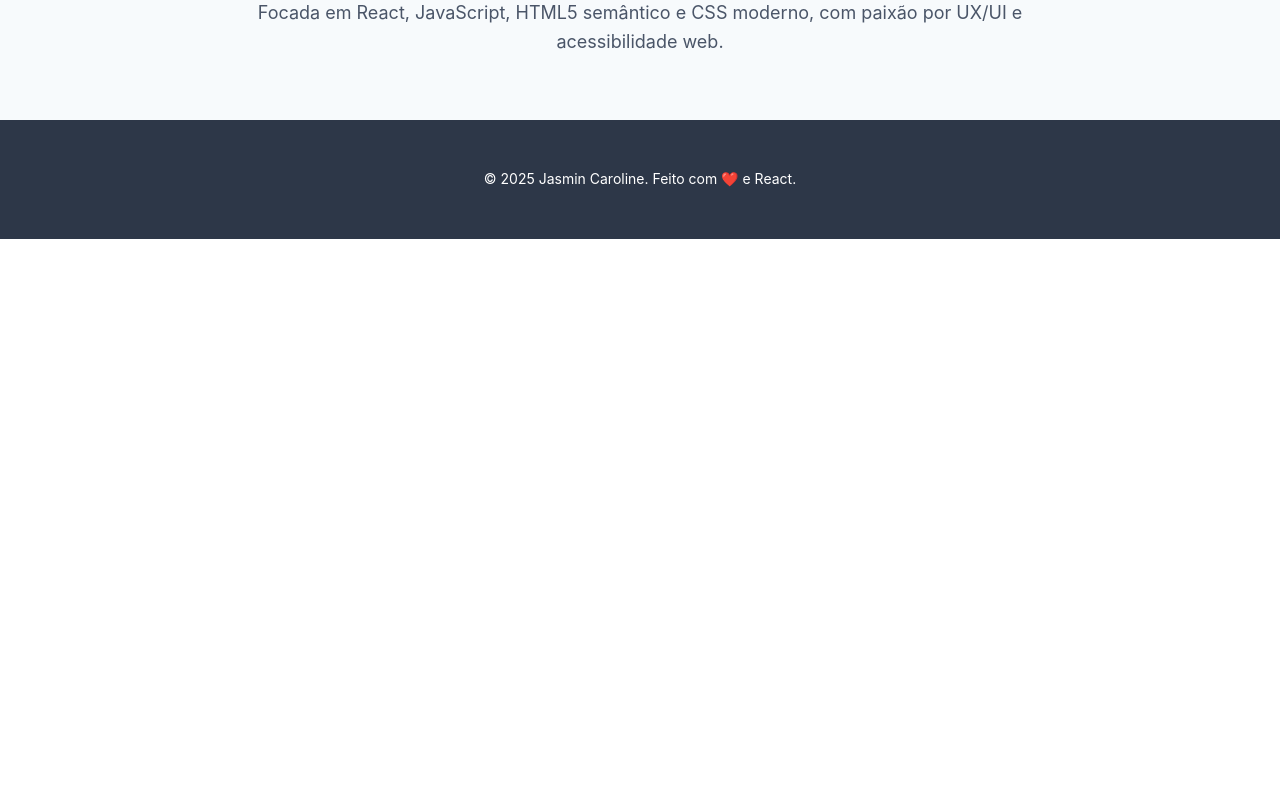
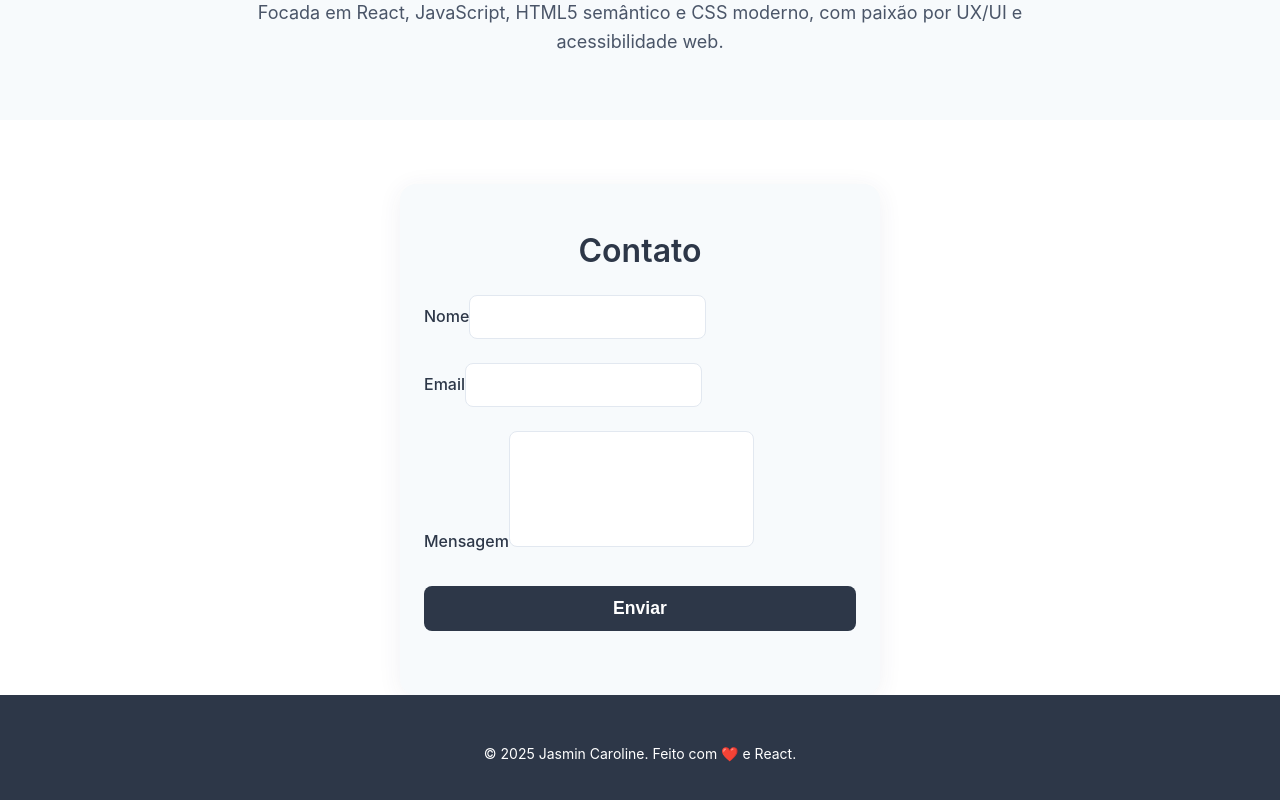
Before and after one commit to carloskvasir/jasmincaroline.dev, a React (Vite) app: page / in a window 1280 px wide. Shown: the part 1118-1918 px from the top of the page. Before the commit the page ends 1357 px from the top, so only its background shows below. Built offline with nearby package versions, Linux system fonts and the light colour scheme.

Commit message:
feat: add contact section with form and styles

```diff
--- a/src/components/Header.jsx
+++ b/src/components/Header.jsx
@@ -20,6 +20,9 @@ const Header = () => (
         <NavItem>
           <NavLink href='#about'>Sobre</NavLink>
         </NavItem>
+        <NavItem>
+          <NavLink href="#contact">Contato</NavLink>
+        </NavItem>
       </NavList>
     </Nav>
   </HeaderContainer>
--- /dev/null
+++ b/src/pages/Contact.jsx
@@ -0,0 +1,39 @@
+import React, { useState } from 'react';
+import { ContactSection } from '../styles/Contact.styles';
+
+const Contact = () => {
+  const [submitted, setSubmitted] = useState(false);
+
+  return (
+    <ContactSection id="contato">
+      <h2>Contato</h2>
+      {submitted ? (
+        <div className="success-message">Mensagem enviada com sucesso! Obrigado pelo contato.</div>
+      ) : (
+        <form
+          name="contato"
+          method="POST"
+          data-netlify="true"
+          onSubmit={() => setSubmitted(true)}
+        >
+          <input type="hidden" name="form-name" value="contato" />
+          <label>
+            Nome
+            <input type="text" name="nome" required />
+          </label>
+          <label>
+            Email
+            <input type="email" name="email" required />
+          </label>
+          <label>
+            Mensagem
+            <textarea name="mensagem" rows={5} required />
+          </label>
+          <button type="submit">Enviar</button>
+        </form>
+      )}
+    </ContactSection>
+  );
+};
+
+export default Contact;
--- a/src/pages/Home.jsx
+++ b/src/pages/Home.jsx
@@ -1,5 +1,6 @@
 import React from 'react'
 import Header from '../components/Header'
+import Contato from './Contact'
 import SocialLinks from '../components/SocialLinks'
 import OptimizedImage from '../components/OptimizedImage'
 import SEOProvider from '../components/SEOProvider'
@@ -19,6 +20,7 @@ import {
   AboutText,
   Footer,
 } from '../styles/Home.styles'
+import { ContactSection } from '../styles/Contact.styles'
 
 const Home = () => (
   <SEOProvider
@@ -75,6 +77,9 @@ const Home = () => (
             </AboutText>
           </AboutContent>
         </AboutSection>
+
+  {/* Seção de Contato */}
+  <Contato />
       </MainContent>
 
       <Footer>
--- /dev/null
+++ b/src/styles/Contact.styles.js
@@ -0,0 +1,73 @@
+import styled from 'styled-components';
+
+export const ContactSection = styled.section`
+  max-width: 480px;
+  margin: 0 auto;
+  padding: 48px 24px 64px 24px;
+  background: var(--color-bg-alt, #f9f9fb);
+  border-radius: 16px;
+  box-shadow: 0 4px 24px rgba(50, 50, 93, 0.07);
+  margin-top: 64px;
+  margin-bottom: 0;
+
+  h2 {
+    font-size: 2rem;
+    margin-bottom: 1.5rem;
+    color: var(--color-primary, #3182ce);
+    text-align: center;
+  }
+
+  form {
+    display: flex;
+    flex-direction: column;
+    gap: 20px;
+  }
+
+  label {
+    font-weight: 500;
+    color: var(--color-text, #22223b);
+    margin-bottom: 0.25rem;
+  }
+
+  input,
+  textarea {
+    padding: 12px 14px;
+    border: 1px solid #e2e8f0;
+    border-radius: 8px;
+    font-size: 1rem;
+    background: #fff;
+    color: #22223b;
+    transition: border 0.2s;
+    resize: none;
+  }
+
+  input:focus,
+  textarea:focus {
+    border-color: var(--color-primary, #3182ce);
+    outline: none;
+  }
+
+  button[type='submit'] {
+    background: var(--color-primary, #3182ce);
+    color: #fff;
+    border: none;
+    border-radius: 8px;
+    padding: 12px 0;
+    font-size: 1.1rem;
+    font-weight: 600;
+    cursor: pointer;
+    margin-top: 8px;
+    transition: background 0.2s;
+  }
+
+  button[type='submit']:hover {
+    background: #225ea8;
+  }
+
+  .success-message {
+    color: var(--color-success, #38a169);
+    font-weight: 600;
+    text-align: center;
+    margin-top: 2rem;
+  }
+`;
```
